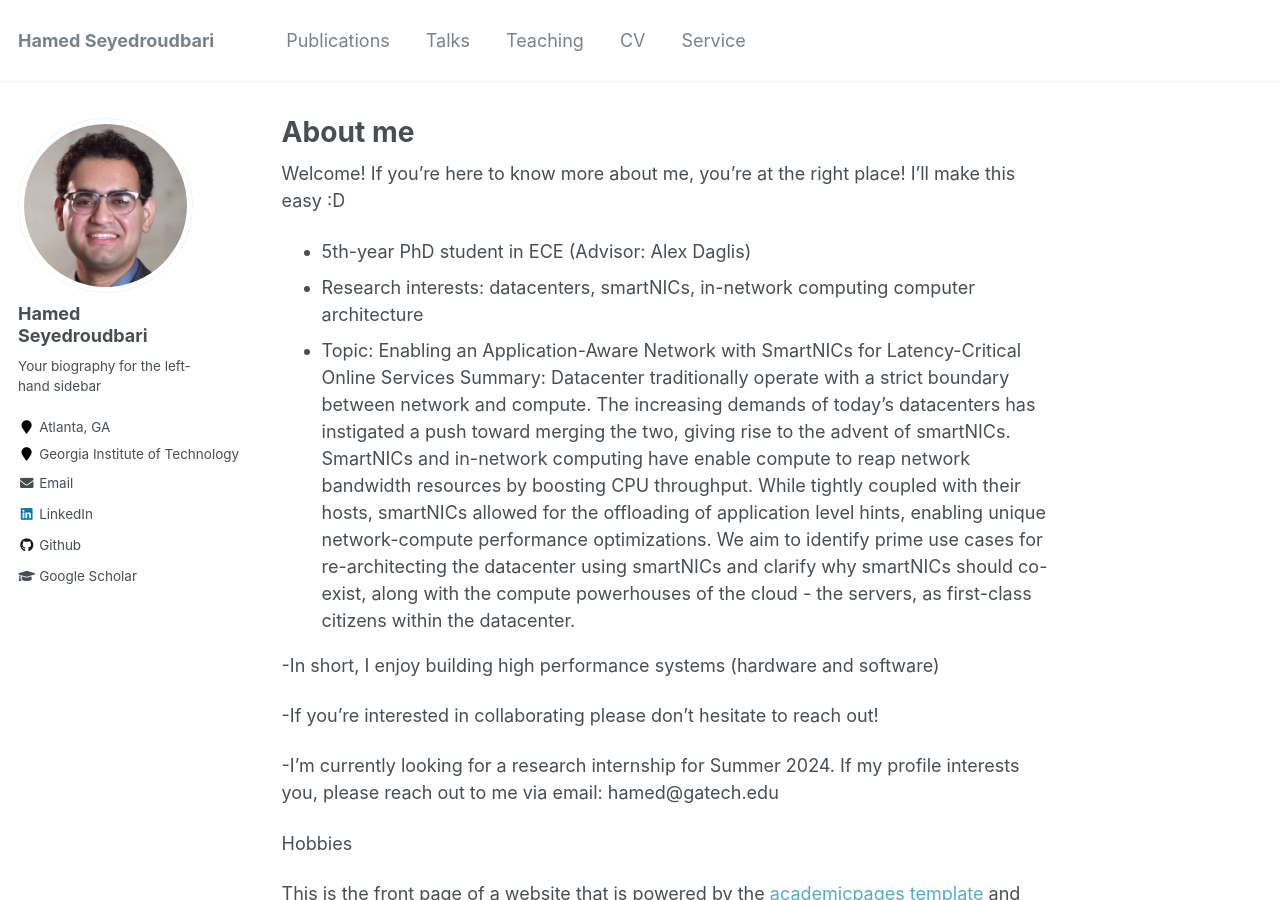
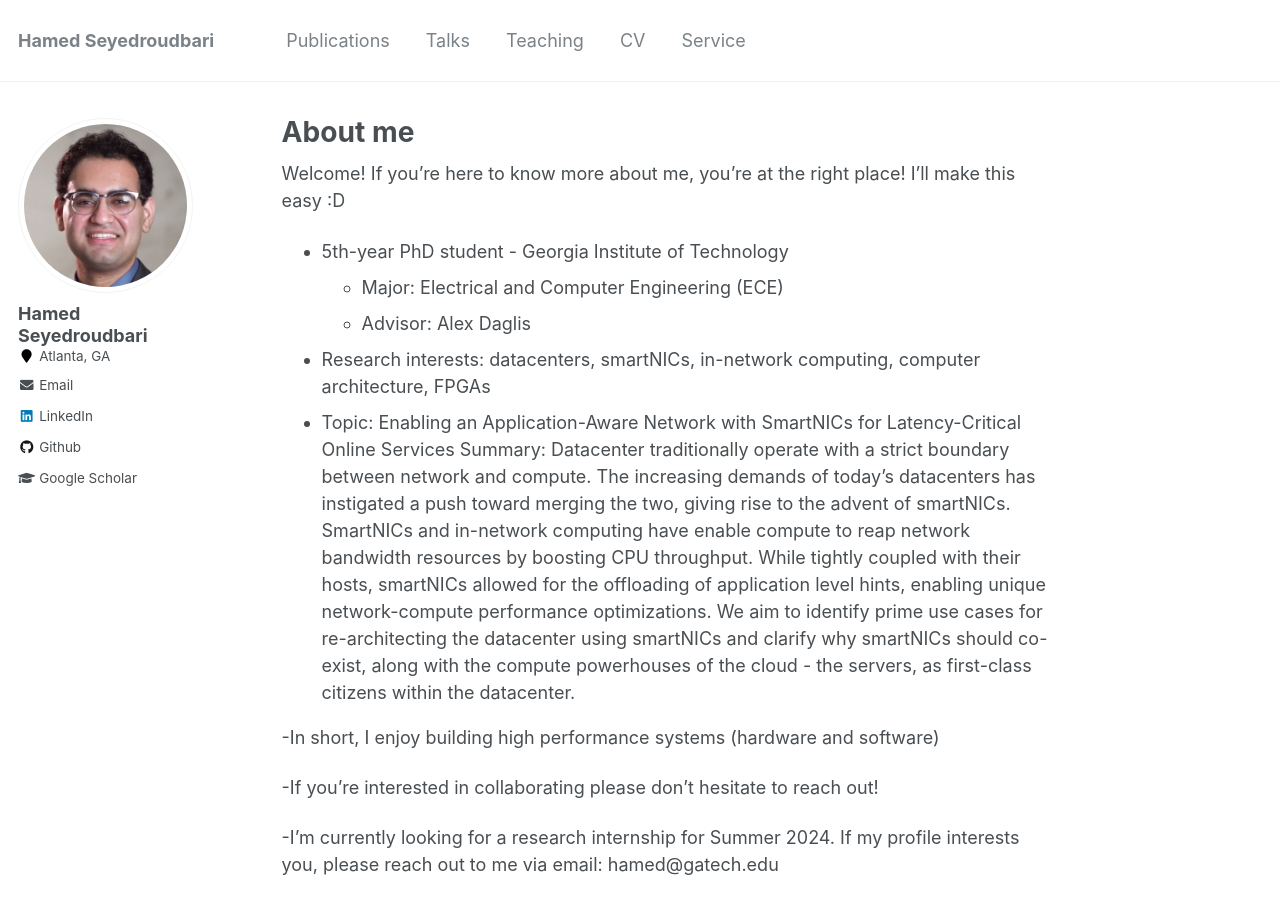
Before and after one commit to hamedsey/hamedsey.github.io, a Jekyll site: the page built from _pages/about.md, in a window 1280 px wide and 900 px high. Built offline with Jekyll 4.4.1, drawn with Linux system fonts in a browser that asks for light colours.

Commit message:
updated about, removed left side bio

```diff
--- a/_config.yml
+++ b/_config.yml
@@ -82,9 +82,9 @@ analytics:
 author:
   name             : "Hamed Seyedroudbari"
   avatar           : "profile.png"
-  bio              : "Your biography for the left-hand sidebar"
+  bio              : #"Your biography for the left-hand sidebar"
   location         : "Atlanta, GA"
-  employer         : "Georgia Institute of Technology"
+  employer         : #"Georgia Institute of Technology"
   pubmed           :
   googlescholar    : "https://scholar.google.com/citations?user=krGT3LwAAAAJ&hl=en&oi=ao"
   email            : "hamed@gatech.edu"
--- a/_pages/about.md
+++ b/_pages/about.md
@@ -9,8 +9,10 @@ redirect_from:
 ---
 
 Welcome! If you're here to know more about me, you're at the right place! I'll make this easy :D
-- 5th-year PhD student in ECE (Advisor: Alex Daglis)
-- Research interests: datacenters, smartNICs, in-network computing computer architecture
+- 5th-year PhD student - Georgia Institute of Technology
+  - Major: Electrical and Computer Engineering (ECE)
+  - Advisor: Alex Daglis
+- Research interests: datacenters, smartNICs, in-network computing, computer architecture, FPGAs
 - Topic: Enabling an Application-Aware Network with SmartNICs for Latency-Critical Online Services
   Summary:
   Datacenter traditionally operate with a strict boundary between network and compute. The increasing demands of today’s datacenters has instigated a push toward merging the two, giving rise to the advent of smartNICs. SmartNICs and in-network computing have enable compute to reap network bandwidth resources by boosting CPU throughput. While tightly coupled with their hosts, smartNICs allowed for the offloading of application level hints, enabling unique network-compute performance optimizations. We aim to identify prime use cases for re-architecting the datacenter using smartNICs and clarify why smartNICs should co-exist, along with the compute powerhouses of the cloud - the servers, as first-class citizens within the datacenter.
```
